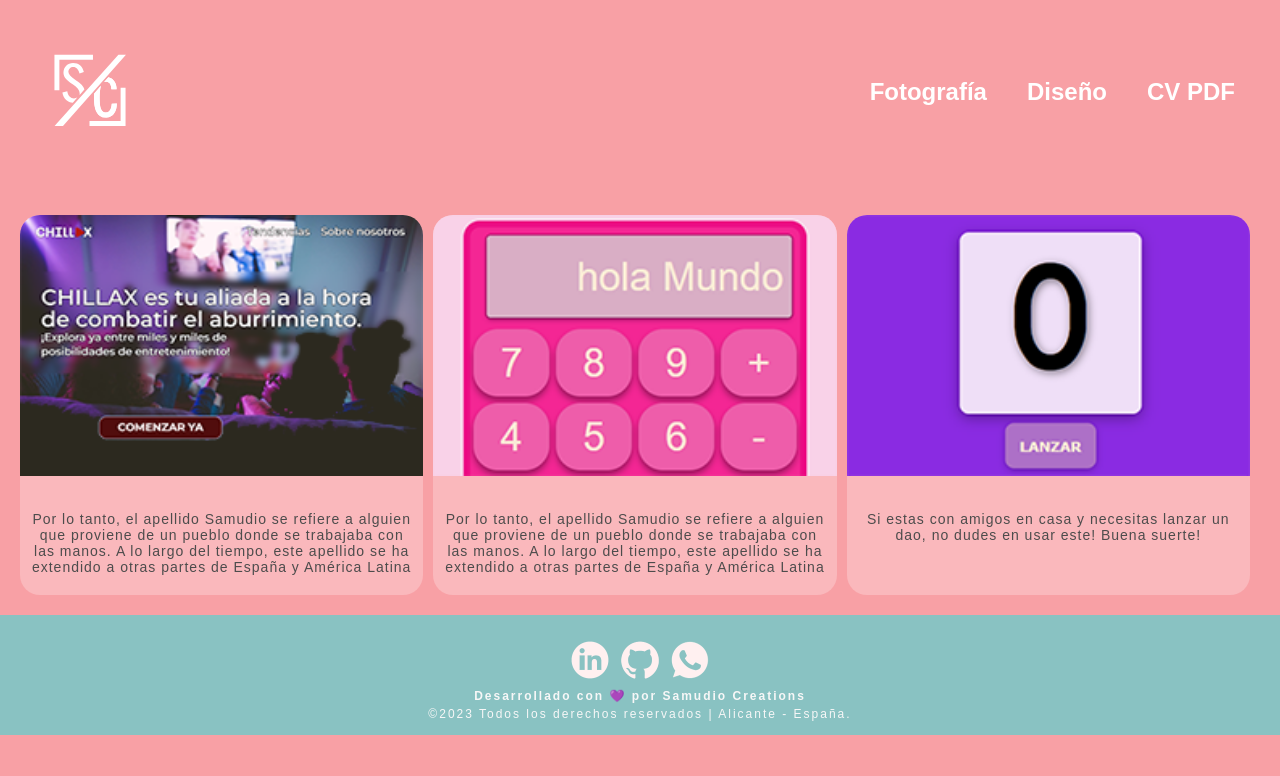
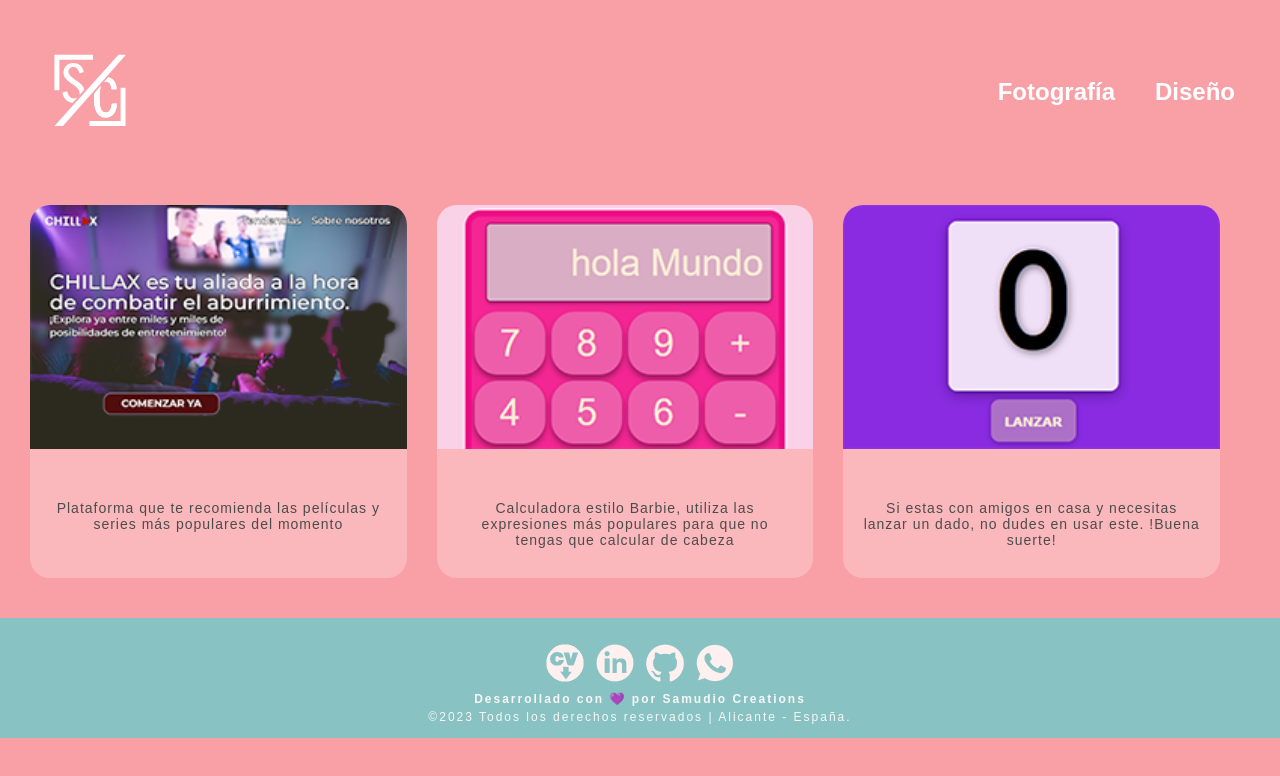
Before and after one commit to PatriSamudio/Portfolio2023, a website built with Vite: page src/components/frontend/frontend.html in a window 1280 px wide. Built offline with nearby package versions, Linux system fonts and the light colour scheme.

Commit message:
fixed cv

```diff
--- a/src/components/frontend/frontend.css
+++ b/src/components/frontend/frontend.css
@@ -84,7 +84,7 @@
       flex: 2 1 auto;
       display: flex;
       flex-flow: row nowrap;
-      margin: 20px;
+      margin: 0 30px 40px;
     }
 
       article{
@@ -93,7 +93,7 @@
         position: relative;
         overflow: hidden;
         letter-spacing: 1px;
-        margin: 10px 10px 0 0;
+        margin: 20px 30px 0 0;
         flex: 1 1 45%;
         background: #fab8bc;
         border: none;
@@ -107,18 +107,6 @@
           cursor: pointer;
         }
 
-        /* .article .front {
-        position: absolute;
-        top: 0;
-        width: 100%;
-        cursor: pointer;
-        background: rgb(137 194 194 / 70%);
-        transition: all 500ms ease-out;
-        visibility: hidden;
-        display: flex;
-        justify-content: center;
-        align-items: center;
-        } */
 
         h2 {
         transform: translateX(-200px);
@@ -128,18 +116,19 @@
         font-size: 30px;
         font-family: Arial, Helvetica, sans-serif;
         text-transform: uppercase;
-        margin: -18px 10px 4px;
+        margin: -6px 10px 4px;
         padding: 0 0 10px;
         border-bottom: 5px solid #fbe4e4;
         text-shadow: 2px 2px 2px gray;
+        cursor: pointer;
         }
 
         .article p{
           text-align: center ;
           font-size: 14px;
-          margin-left: 10px;
-          margin-right: 10px;
-          margin-bottom: 20px;
+          margin-left: 20px;
+          margin-right: 20px;
+          margin-bottom: 30px;
           padding: 0;
           color: #4d4c4c;
         }
@@ -147,14 +136,10 @@
     .article a.link{
       opacity: 0;
       transition: all 0.4s ease-in-out;
-      transform: translateY(100px)
+      transform: translateY(100px);
+      cursor: pointer;
     }
 
-    /* .article:hover .front {
-      opacity: 1;
-      visibility: visible;
-    }
-   */
     .article:hover >img{
       transform: scale(1.2);
     }
@@ -281,4 +266,4 @@
     .copy h4{
     padding-top: 10px;
     }
-  }
+  }}
--- a/src/components/frontend/frontend.html
+++ b/src/components/frontend/frontend.html
@@ -27,7 +27,6 @@
         <ul class="link-list">
           <li class="list-item"><a href="../fotografia/foto.html">Fotografía </a></li>
           <li class="list-item"><a href="../design/desing.html">Diseño </a></li>
-          <li class="list-item"><a href="../aboutme/aboutme.html">CV PDF</a></li>
         </ul>
       </div>
     </nav>
@@ -37,30 +36,32 @@
     <section class="section">
       <div class="articulos">
         <article class="article">
-          <a href="https://chillax.today/"></a><img src="../images/fotografias/chillax.png" alt="fondo"></a>
-          <h2>Chillax</h2>
-          <p>Por lo tanto, el apellido Samudio se refiere a alguien que proviene de un pueblo donde
-            se trabajaba con las manos. A lo largo del tiempo, este apellido se ha extendido a otras partes de España y
-            América Latina</p>
+          <a href="https://chillax.today/"><img src="../images/fotografias/chillax.png" alt="fondo">
+            <h2>Chillax</h2>
+          </a>
+          <p>Plataforma que te recomienda las películas y series más populares del momento</p>
         </article>
         <article class="article">
-          <a href="https://patrisamudio.github.io/calculator/"></a><img src="../images/fotografias/calculadora.png"
-            alt="fondo"></a>
-          <h2>Calculadora</h2>
-          <p>Por lo tanto, el apellido Samudio se refiere a alguien que proviene de un pueblo donde
-            se trabajaba con las manos. A lo largo del tiempo, este apellido se ha extendido a otras partes de España y
-            América Latina</p>
+          <a href="https://patrisamudio.github.io/calculator/"><img src="../images/fotografias/calculadora.png"
+              alt="fondo">
+            <h2>Calculadora</h2>
+          </a>
+          <p>Calculadora estilo Barbie, utiliza las expresiones más populares para que no tengas que calcular de cabeza
+          </p>
         </article>
         <article class="article">
-          <a href="https://patrisamudio.github.io/dado/"></a><img src="../images/fotografias/dado.png" alt="fondo"></a>
-          <h2>Juega al dado</h2>
-          <p>Si estas con amigos en casa y necesitas lanzar un dao, no dudes en usar este! Buena suerte!</p>
+          <a href="https://patrisamudio.github.io/dado/"><img src="../images/fotografias/dado.png" alt="fondo">
+            <h2>Juega al dado</h2>
+          </a>
+          <p>Si estas con amigos en casa y necesitas lanzar un dado, no dudes en usar este. !Buena suerte!</p>
         </article>
       </div>
     </section>
 
     <footer class="footer">
       <div class="social">
+        <a class="redes" href="../aboutme/aboutme.html"><img src="../images/logos/cv.png"
+            alt="descarga mi curriculum"></a>
         <a class="redes" href="https://www.linkedin.com/in/patriciasamudiocabrera/" target="_blank"><img
             src="../images/logos/linkedn.png" alt="Enlace al linkedin"></a>
         <a class="redes" href="https://github.com/PatriSamudio" target="_blank"> <img src="../images/logos/GitHub.png"
--- a/src/index.css
+++ b/src/index.css
@@ -138,12 +138,13 @@
     flex-direction: column;
     width: auto;
     height: 100px;
+    margin: 0;
+    padding: 10px;
   }
 
     .social{
       display: flex;
       justify-content: center;
-      margin-top: 10px;
     }
 
       .redes{
@@ -151,6 +152,7 @@
         justify-content: space-around;
         width: 50px;
         height: 50px;
+        margin-top: 10px;
       }
 
       .redes:hover{
@@ -166,11 +168,12 @@
         color: #f7f7f7;
         letter-spacing: 2px;
         font-family:Arial, Helvetica, sans-serif;
-      margin: 8px 0;
       }
 
       .copy p{
-      font-size: 11px;
+        font-size: 12px;
+        margin: 2px;
+        line-height: 18px;
       }
 
 a{
@@ -202,7 +205,12 @@
     justify-content: center;
   }
 
-  .section{
+  .header{
+    width: auto;
+    height: 500px;
+  }
+
+  section{
     display: flex;
     flex-direction: column;
     width: 380px;
```
Also changed, not shown: src/components/design/desing.html (+2 -1 lines), src/components/fotografia/foto.html (+2 -1 lines), src/index.html (+2 -0 lines), src/index.js (+18 -2 lines), src/components/images/logos/cv.png (added). Lines whose indentation alone changed are shown as unchanged.
